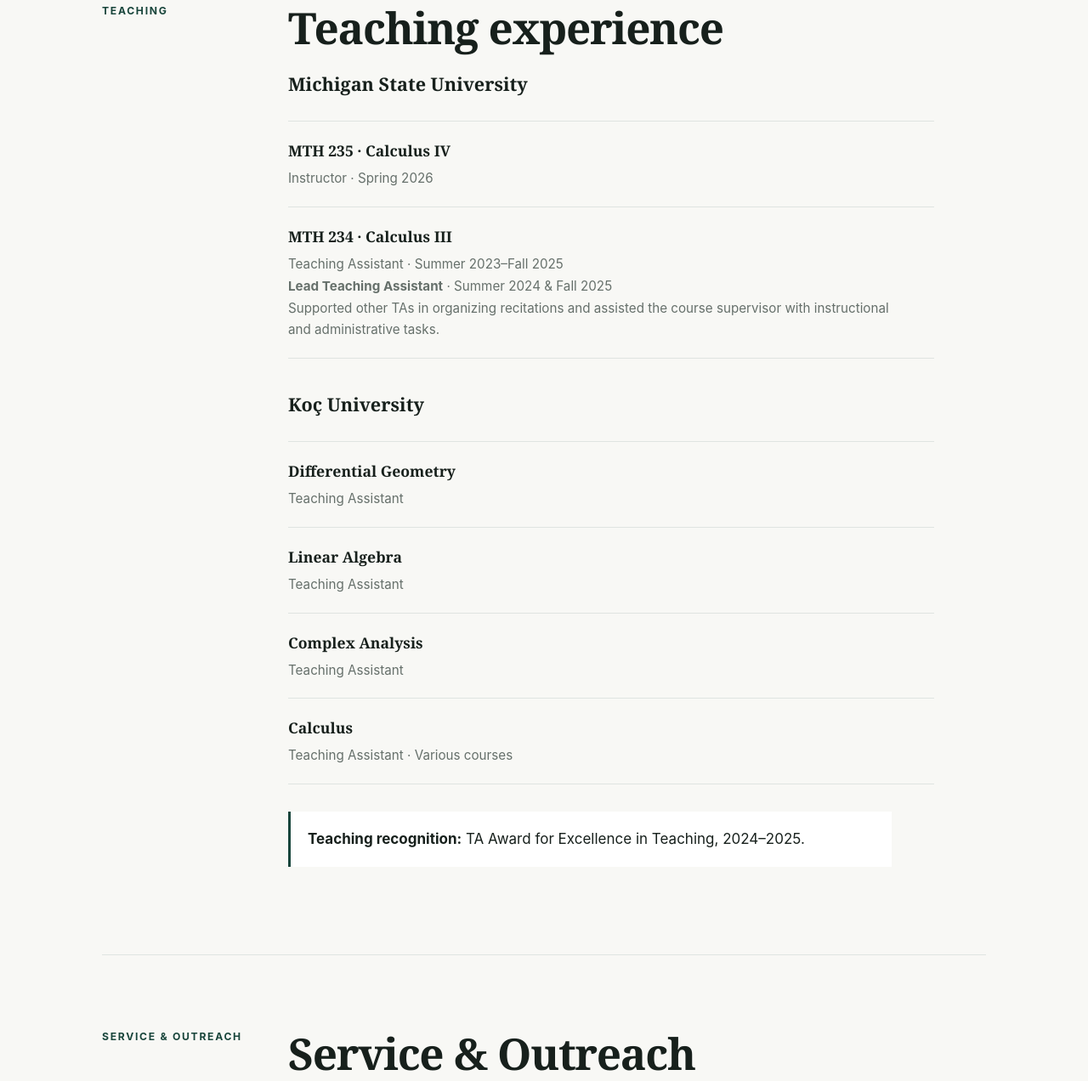
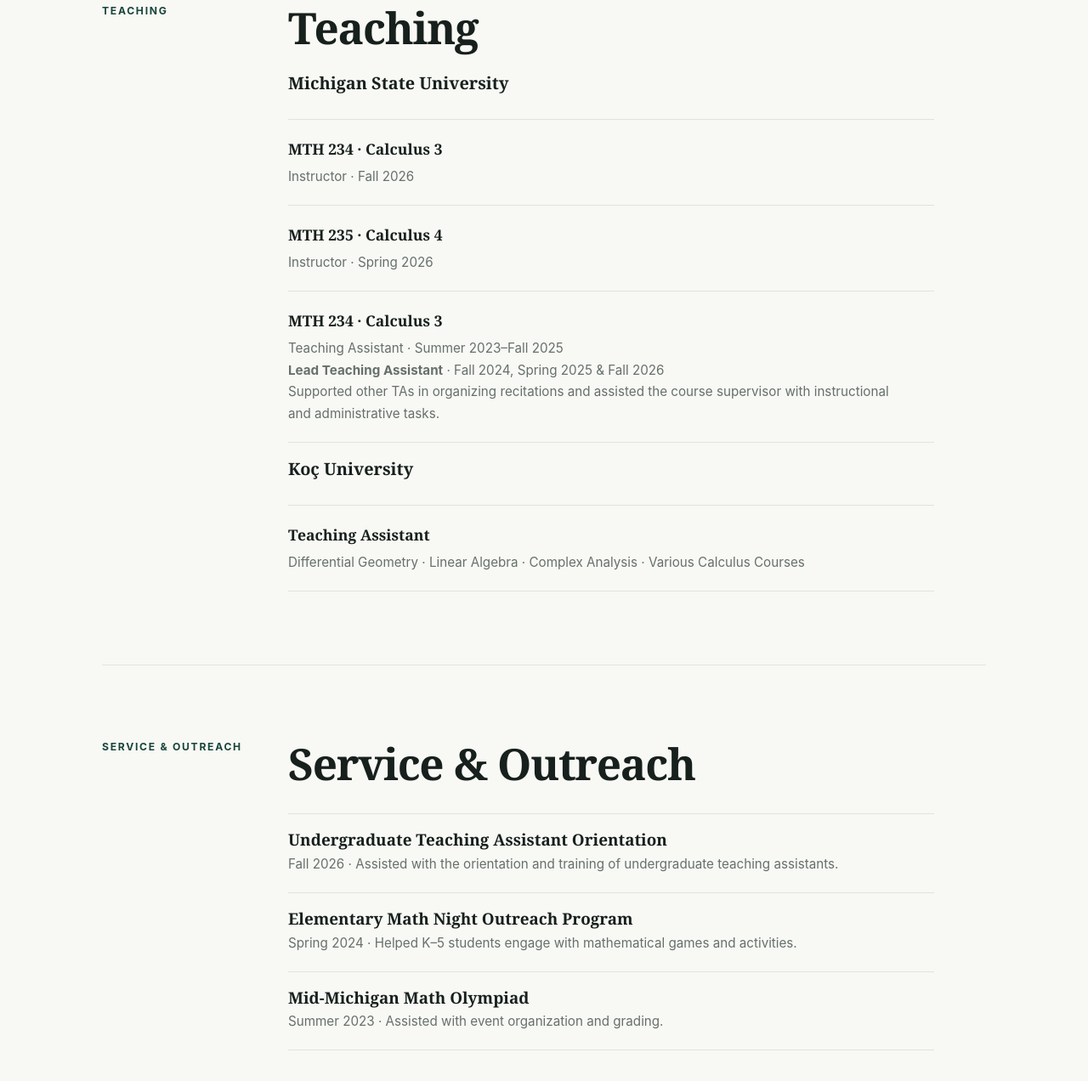
Before and after one commit to tolgatem/tolgatem.github.io, a plain HTML site: page index.html in a window 1280 px wide. Shown: the part 1734-3006 px from the top of the page at 85% size. Drawn offline with Linux system fonts and the light colour scheme.

Commit message:
Update index.html

```diff
--- a/index.html
+++ b/index.html
@@ -89,34 +89,48 @@
 <section id="teaching" class="section container">
   <div class="section-label">Teaching</div>
   <div class="section-content">
-        <h2>Teaching experience</h2>
-        <div class="teaching-group">
+    <h2>Teaching</h2>
+
     <h3>Michigan State University</h3>
     <div class="teaching-list">
+
       <article>
-              <h4>MTH 235 · Calculus IV</h4>
+        <h4>MTH 234 · Calculus 3</h4>
+        <p>Instructor · Fall 2026</p>
+      </article>
+
+      <article>
+        <h4>MTH 235 · Calculus 4</h4>
         <p>Instructor · Spring 2026</p>
       </article>
+
       <article>
-              <h4>MTH 234 · Calculus III</h4>
+        <h4>MTH 234 · Calculus 3</h4>
         <p>Teaching Assistant · Summer 2023–Fall 2025</p>
-              <p><strong>Lead Teaching Assistant</strong> · Summer 2024 &amp; Fall 2025</p>
-              <p class="small-note">Supported other TAs in organizing recitations and assisted the course supervisor with instructional and administrative tasks.</p>
+        <p>
+          <strong>Lead Teaching Assistant</strong> ·
+          Fall 2024, Spring 2025 &amp; Fall 2026
+        </p>
+        <p class="small-note">
+          Supported other TAs in organizing recitations and assisted the
+          course supervisor with instructional and administrative tasks.
+        </p>
       </article>
-          </div>
+
     </div>
 
-        <div class="teaching-group">
     <h3>Koç University</h3>
     <div class="teaching-list">
-            <article><h4>Differential Geometry</h4><p>Teaching Assistant</p></article>
-            <article><h4>Linear Algebra</h4><p>Teaching Assistant</p></article>
-            <article><h4>Complex Analysis</h4><p>Teaching Assistant</p></article>
-            <article><h4>Calculus</h4><p>Teaching Assistant · Various courses</p></article>
+
+      <article>
+        <h4>Teaching Assistant</h4>
+        <p>
+          Differential Geometry · Linear Algebra · Complex Analysis ·
+          Various Calculus Courses
+        </p>
+      </article>
+
     </div>
-        </div>
-
-        <p class="award-note"><strong>Teaching recognition:</strong> TA Award for Excellence in Teaching, 2024–2025.</p>
   </div>
 </section>
 
@@ -124,18 +138,36 @@
   <div class="section-label">Service &amp; Outreach</div>
   <div class="section-content">
     <h2>Service &amp; Outreach</h2>
+
     <div class="teaching-list">
+
+      <article>
+        <h3>Undergraduate Teaching Assistant Orientation</h3>
+        <p>
+          Fall 2026 · Assisted with the orientation and training of
+          undergraduate teaching assistants.
+        </p>
+      </article>
+
+      <article>
+        <h3>Elementary Math Night Outreach Program</h3>
+        <p>
+          Spring 2024 · Helped K–5 students engage with mathematical
+          games and activities.
+        </p>
+      </article>
+
       <article>
         <h3>Mid-Michigan Math Olympiad</h3>
-            <p>Summer 2023 · Assisted with event organization and grading.</p>
+        <p>
+          Summer 2023 · Assisted with event organization and grading.
+        </p>
       </article>
-          <article>
-            <h3>Elementary Math Night Outreach Program</h3>
-            <p>Spring 2024 · Helped K–5 students engage with mathematical games and activities.</p>
-          </article>
+
     </div>
   </div>
 </section>
+
 
     <section id="mentoring" class="section container">
       <div class="section-label">Mentoring</div>
```
Lines whose indentation alone changed are shown as unchanged.
